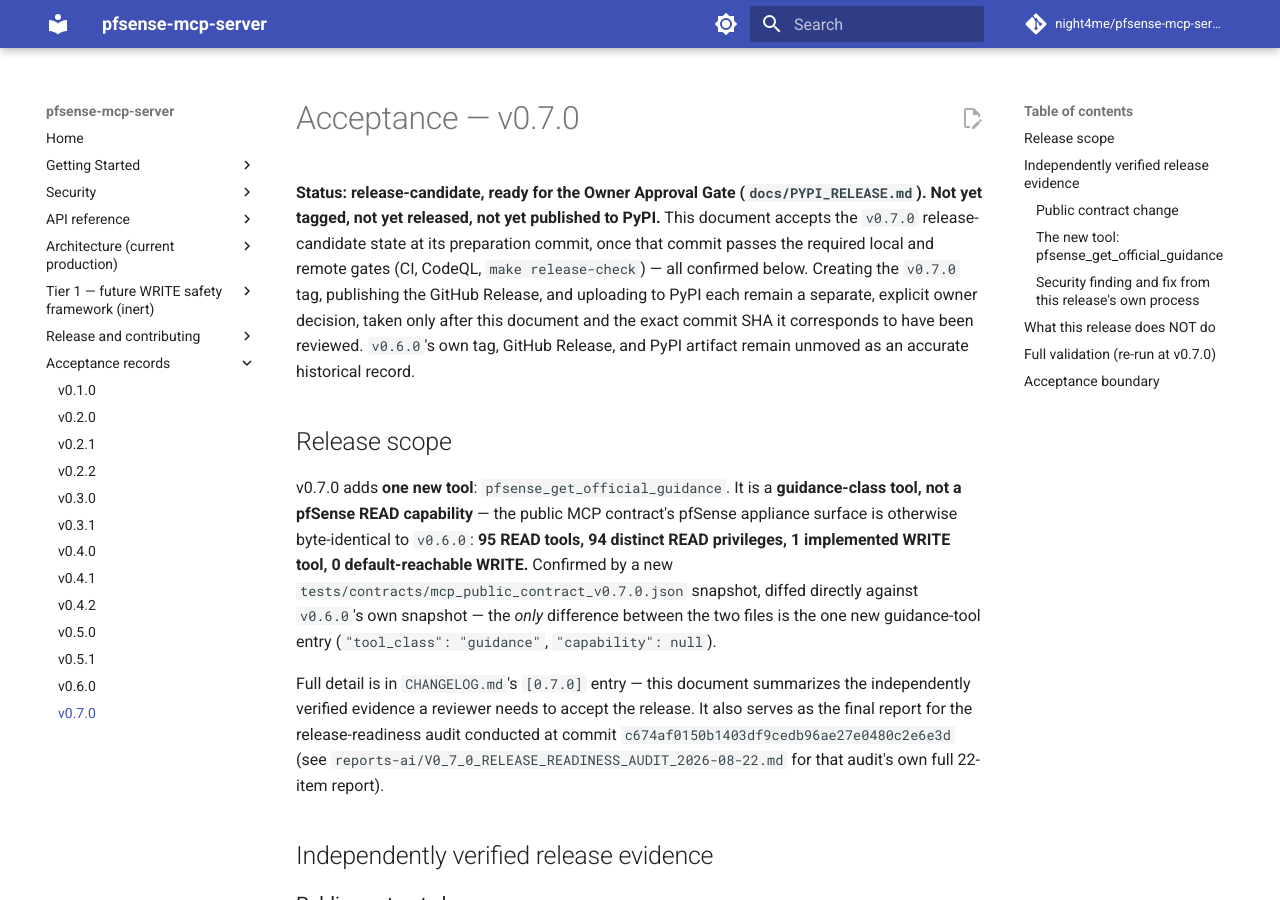
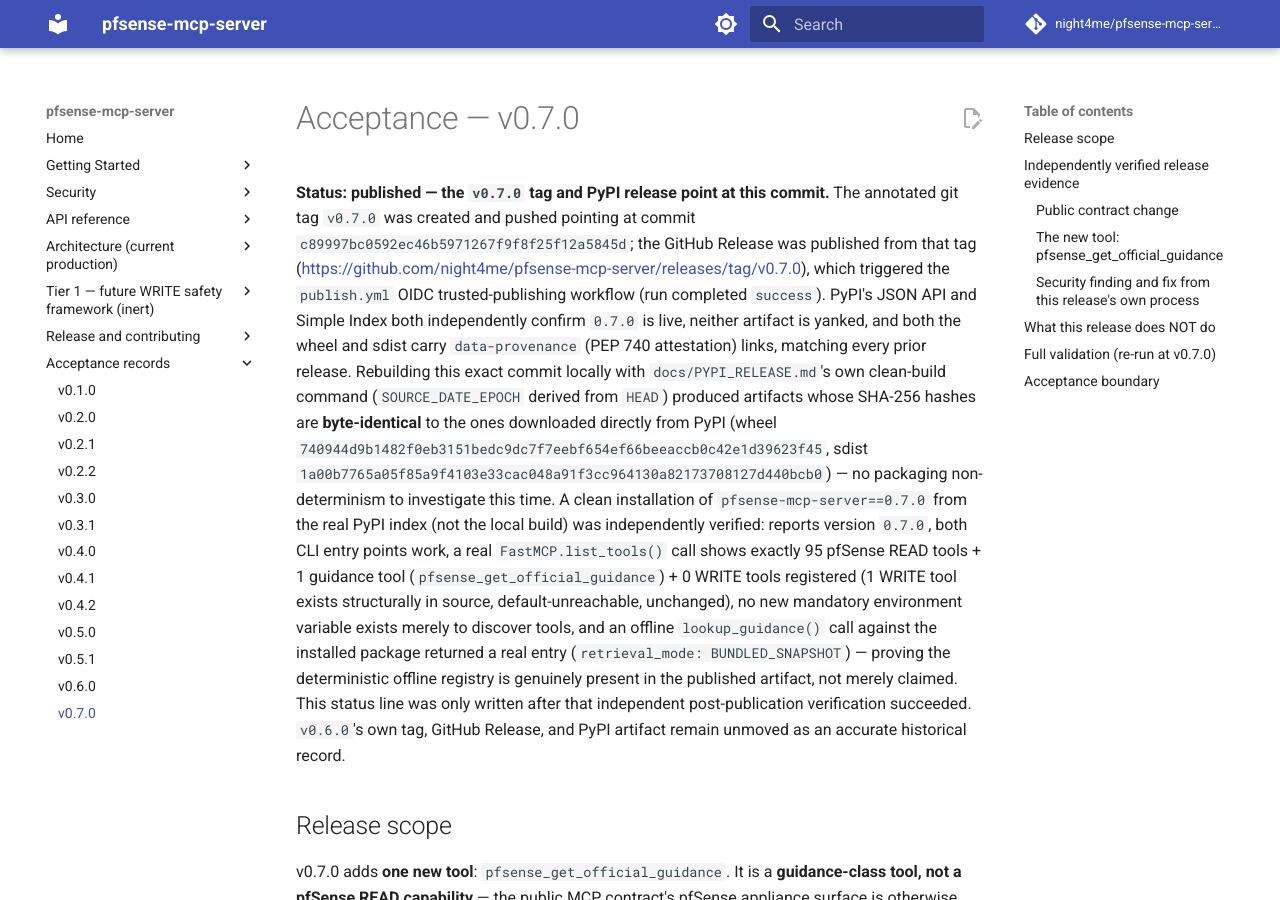
Before and after one commit to night4me/pfsense-mcp-server, an MkDocs documentation site: the page built from docs/ACCEPTANCE_v0.7.0.md, in a window 1280 px wide and 900 px high. Built offline with MkDocs 1.6.1 and Material for MkDocs 9.7.7, drawn with Linux system fonts in a browser that asks for light colours; comment, search, counter and statistics services are not loaded.

Commit message:
docs: record v0.7.0 published state in ACCEPTANCE_v0.7.0.md
v0.7.0 is now live: tag and GitHub Release point at c89997b,
publish.yml's OIDC workflow succeeded, and PyPI's JSON API/Simple Index
confirm 0.7.0 (neither artifact yanked, both carry PEP 740 provenance
links). Rebuilding c89997b locally with docs/PYPI_RELEASE.md's own
clean-build command produced byte-identical SHA-256 hashes to the real
PyPI artifacts. A clean install of pfsense-mcp-server==0.7.0 from the
real index (not the local wheel) confirmed version 0.7.0, both CLI
entry points, 95 READ + 1 guidance + 0 WRITE via a real
FastMCP.list_tools() call, and an offline lookup_guidance() call
against the installed package returning a real BUNDLED_SNAPSHOT entry.

Documentation-only change; no historical evidence rewritten.

Co-Authored-By: Claude Sonnet 5 <noreply@anthropic.com>
Claude-Session: https://claude.ai/code/session_01FctdZTKqbZoKYt8YY5TmzW

```diff
--- a/docs/ACCEPTANCE_v0.7.0.md
+++ b/docs/ACCEPTANCE_v0.7.0.md
@@ -1,15 +1,35 @@
 # Acceptance — v0.7.0
 
-**Status: release-candidate, ready for the Owner Approval Gate
-(`docs/PYPI_RELEASE.md`). Not yet tagged, not yet released, not yet
-published to PyPI.** This document accepts the `v0.7.0` release-candidate
-state at its preparation commit, once that commit passes the required
-local and remote gates (CI, CodeQL, `make release-check`) — all
-confirmed below. Creating the `v0.7.0` tag, publishing the GitHub
-Release, and uploading to PyPI each remain a separate, explicit owner
-decision, taken only after this document and the exact commit SHA it
-corresponds to have been reviewed. `v0.6.0`'s own tag, GitHub Release,
-and PyPI artifact remain unmoved as an accurate historical record.
+**Status: published — the `v0.7.0` tag and PyPI release point at this
+commit.** The annotated git tag `v0.7.0` was created and pushed pointing
+at commit `c89997bc0592ec46b5971267f9f8f25f12a5845d`; the GitHub Release
+was published from that tag
+(<https://github.com/night4me/pfsense-mcp-server/releases/tag/v0.7.0>),
+which triggered the `publish.yml` OIDC trusted-publishing workflow (run
+completed `success`). PyPI's JSON API and Simple Index both
+independently confirm `0.7.0` is live, neither artifact is yanked, and
+both the wheel and sdist carry `data-provenance` (PEP 740 attestation)
+links, matching every prior release. Rebuilding this exact commit
+locally with `docs/PYPI_RELEASE.md`'s own clean-build command
+(`SOURCE_DATE_EPOCH` derived from `HEAD`) produced artifacts whose
+SHA-256 hashes are **byte-identical** to the ones downloaded directly
+from PyPI (wheel `740944d9b1482f0eb3151bedc9dc7f7eebf654ef66beeaccb0c42e1d39623f45`,
+sdist `1a00b7765a05f85a9f4103e33cac048a91f3cc964130a82173708127d440bcb0`) —
+no packaging non-determinism to investigate this time. A clean
+installation of `pfsense-mcp-server==0.7.0` from the real PyPI index
+(not the local build) was independently verified: reports version
+`0.7.0`, both CLI entry points work, a real `FastMCP.list_tools()` call
+shows exactly 95 pfSense READ tools + 1 guidance tool
+(`pfsense_get_official_guidance`) + 0 WRITE tools registered (1 WRITE
+tool exists structurally in source, default-unreachable, unchanged), no
+new mandatory environment variable exists merely to discover tools, and
+an offline `lookup_guidance()` call against the installed package
+returned a real entry (`retrieval_mode: BUNDLED_SNAPSHOT`) — proving the
+deterministic offline registry is genuinely present in the published
+artifact, not merely claimed. This status line was only written after
+that independent post-publication verification succeeded. `v0.6.0`'s own
+tag, GitHub Release, and PyPI artifact remain unmoved as an accurate
+historical record.
 
 ## Release scope
 
```
